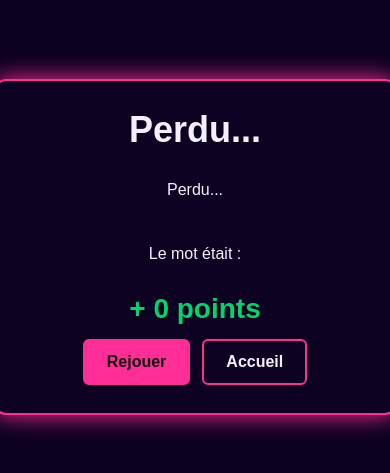
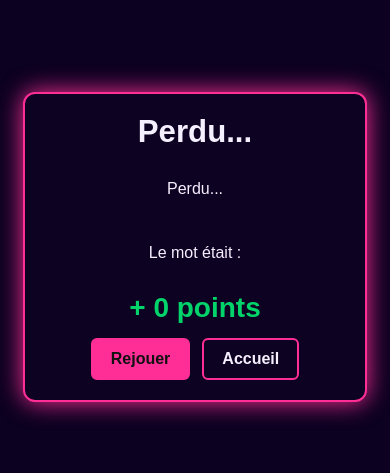
Before and after one commit to Hrefernandes/MotMystere-FRONTEND, a React (Vite) app: page /fin-de-partie in a window 390 px wide. Shown: the part 175-648 px from the top of the page. Built offline with nearby package versions, Linux system fonts and the light colour scheme.

Commit message:
update: style css Partie FinDePartie
* upadte: color texte index.css

* add: Scores.jsx + Style + boutons de l'accueil

* add: Score + style + btn Accueil

* add: Stats + style + btn Accueil

* add: vercel.json config vercel

* update: style mobile

```diff
--- a/src/style/FinDePartie.css
+++ b/src/style/FinDePartie.css
@@ -9,13 +9,14 @@
 }
 
 .finPartie {
+  box-sizing: border-box;
   color: var(--texte);
   display: flex;
   flex-direction: column;
-  width: min(90%, 420px);
+  width: min(88%, 420px);
   align-items: center;
   gap: 14px;
-  padding: 28px 24px;
+  padding: 20px 16px;
   text-align: center;
   background: var(--fond);
   border: 2px solid var(--accent);
@@ -27,12 +28,14 @@
 .fin-titre {
   margin: 0;
   font-family: 'Orbitron', sans-serif;
-  font-size: 36px;
+  font-size: clamp(24px, 8vw, 36px);
 }
 
 .fin-mot {
   color: var(--jaune);
-  letter-spacing: 0.2em;
+  letter-spacing: 0.1em;
+  text-transform: uppercase;
+  overflow-wrap: anywhere;
 }
 
 .fin-points {
@@ -44,11 +47,13 @@
 
 .fin-boutons {
   display: flex;
+  flex-wrap: wrap;
+  justify-content: center;
   gap: 12px;
 }
 
 .fin-bouton {
-  padding: 12px 22px;
+  padding: 10px 18px;
   font-family: inherit;
   font-size: 16px;
   font-weight: 700;
--- a/src/style/Partie.css
+++ b/src/style/Partie.css
@@ -1,4 +1,5 @@
 .partie {
+  box-sizing: border-box;
   color: var(--texte);
   min-height: 100vh;
   display: flex;
@@ -29,12 +30,13 @@
 }
 
 .partie-fin {
+  box-sizing: border-box;
   width: min(100%, 22rem);
   display: flex;
   flex-direction: column;
   align-items: center;
   gap: 14px;
-  padding: 20px;
+  padding: 16px;
   text-align: center;
   border: 2px solid var(--accent);
   border-radius: 12px;
@@ -47,7 +49,9 @@
 
 .partie-fin strong {
   color: var(--jaune);
-  letter-spacing: 0.2em;
+  letter-spacing: 0.1em;
+  text-transform: uppercase;
+  overflow-wrap: anywhere;
 }
 
 .erreurDiv {
```
